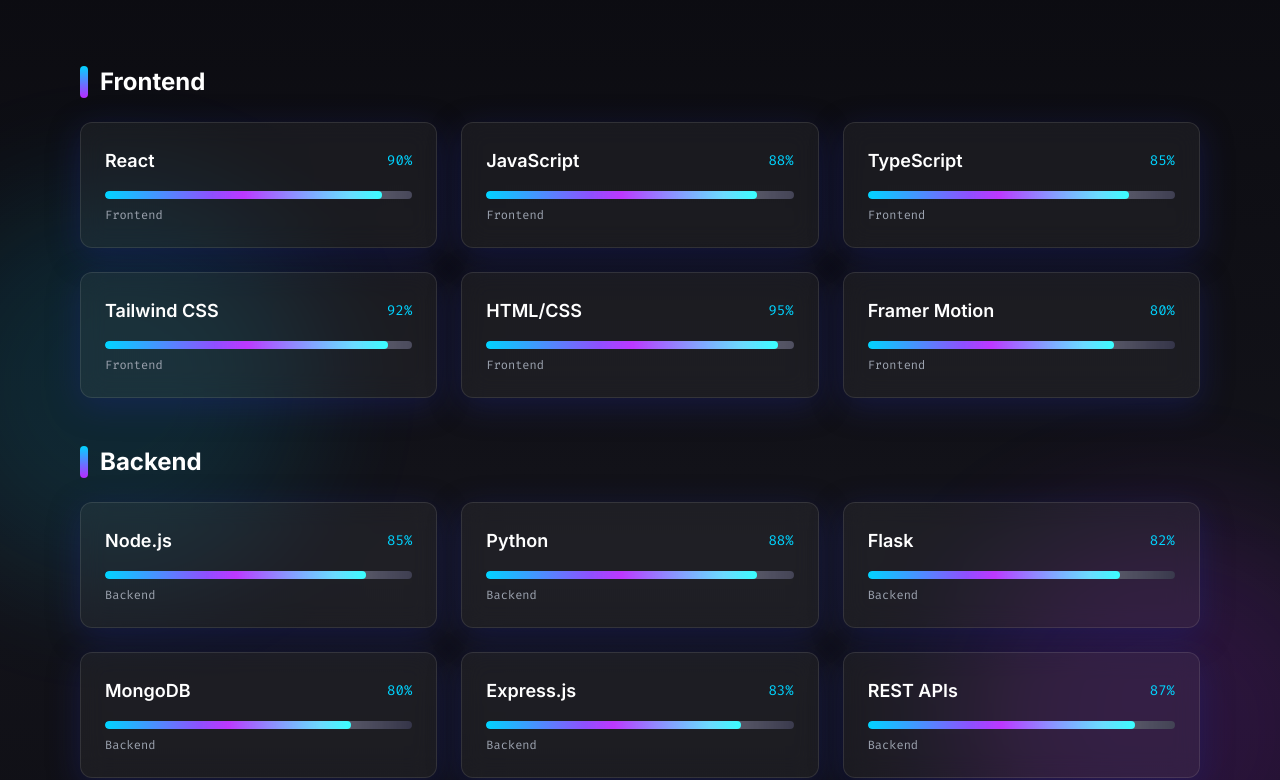
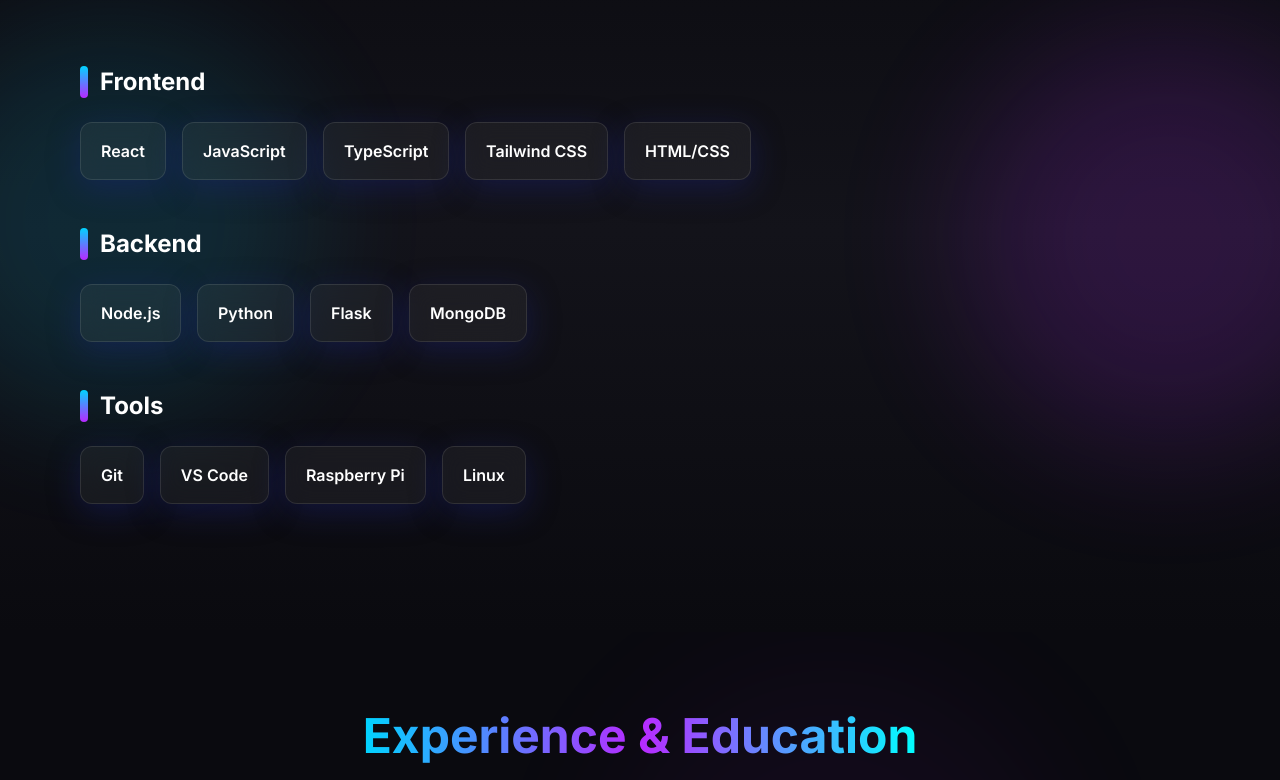
Before and after one commit to yogeshmagatam/portfolio-website, a React (Vite) app in the folder frontend/: page / in a window 1280 px wide. Shown: the part 1510-2290 px from the top of the page. Built offline with nearby package versions, Linux system fonts and the light colour scheme.

Commit message:
DOne some Changes

```diff
--- a/frontend/src/components/SkillsSection.jsx
+++ b/frontend/src/components/SkillsSection.jsx
@@ -1,47 +1,19 @@
 import React from 'react';
 import { motion } from 'framer-motion';
 
-const SkillCard = ({ skill, category, level, delay = 0 }) => {
+const SkillCard = ({ skill, delay = 0 }) => {
   return (
     <motion.div
-      initial={{ opacity: 0, y: 20 }}
-      whileInView={{ opacity: 1, y: 0 }}
+      initial={{ opacity: 0, y: 20, scale: 0.9 }}
+      whileInView={{ opacity: 1, y: 0, scale: 1 }}
       viewport={{ once: true }}
-      transition={{ duration: 0.5, delay }}
-      className="glass-card p-6 hover:shadow-neon transition-all duration-300 group"
-      whileHover={{ y: -5, scale: 1.02 }}
+      transition={{ duration: 0.4, delay }}
+      className="glass-card px-5 py-4 hover:shadow-neon transition-all duration-300 group cursor-default"
+      whileHover={{ y: -4, scale: 1.05 }}
     >
-      <div className="flex items-center justify-between mb-4">
-        <h3 className="text-lg font-semibold text-white group-hover:text-neon-cyan transition-colors">
-          {skill}
-        </h3>
-        <span className="text-neon-blue text-sm font-mono">{level}%</span>
-      </div>
-
-      {/* Animated Progress Bar */}
-      <div className="w-full h-2 bg-dark-600 rounded-full overflow-hidden">
-        <motion.div
-          initial={{ width: 0 }}
-          whileInView={{ width: `${level}%` }}
-          viewport={{ once: true }}
-          transition={{ duration: 1, delay: delay + 0.2, ease: "easeOut" }}
-          className="h-full bg-gradient-to-r from-neon-blue via-neon-purple to-neon-cyan rounded-full relative"
-        >
-          <motion.div
-            className="absolute inset-0 bg-gradient-to-r from-transparent via-white to-transparent opacity-30"
-            animate={{
-              x: ['-100%', '200%'],
-            }}
-            transition={{
-              duration: 2,
-              repeat: Infinity,
-              ease: "linear",
-            }}
-          />
-        </motion.div>
-      </div>
-
-      <div className="mt-2 text-xs text-gray-400 font-mono">{category}</div>
+      <span className="text-base font-semibold text-white group-hover:text-neon-cyan transition-colors">
+        {skill}
+      </span>
     </motion.div>
   );
 };
@@ -49,28 +21,23 @@
 const SkillsSection = () => {
   const skills = {
     Frontend: [
-      { name: 'React', level: 90 },
-      { name: 'JavaScript', level: 88 },
-      { name: 'TypeScript', level: 85 },
-      { name: 'Tailwind CSS', level: 92 },
-      { name: 'HTML/CSS', level: 95 },
-      { name: 'Framer Motion', level: 80 },
+      'React',
+      'JavaScript',
+      'TypeScript',
+      'Tailwind CSS',
+      'HTML/CSS',
     ],
     Backend: [
-      { name: 'Node.js', level: 85 },
-      { name: 'Python', level: 88 },
-      { name: 'Flask', level: 82 },
-      { name: 'MongoDB', level: 80 },
-      { name: 'Express.js', level: 83 },
-      { name: 'REST APIs', level: 87 },
+      'Node.js',
+      'Python',
+      'Flask',
+      'MongoDB',
     ],
     Tools: [
-      { name: 'Git', level: 90 },
-      { name: 'VS Code', level: 95 },
-      { name: 'Figma', level: 75 },
-      { name: 'Vite', level: 85 },
-      { name: 'Raspberry Pi', level: 78 },
-      { name: 'Linux', level: 80 },
+      'Git',
+      'VS Code',
+      'Raspberry Pi',
+      'Linux',
     ]
   };
 
@@ -144,14 +111,12 @@
               <span className="w-2 h-8 bg-gradient-to-b from-neon-blue to-neon-purple rounded mr-3" />
               {category}
             </h3>
-            <div className="grid md:grid-cols-2 lg:grid-cols-3 gap-6">
+            <div className="flex flex-wrap gap-4">
               {skillList.map((skill, index) => (
                 <SkillCard
-                  key={skill.name}
-                  skill={skill.name}
-                  category={category}
-                  level={skill.level}
-                  delay={index * 0.1}
+                  key={skill}
+                  skill={skill}
+                  delay={index * 0.08}
                 />
               ))}
             </div>
```
